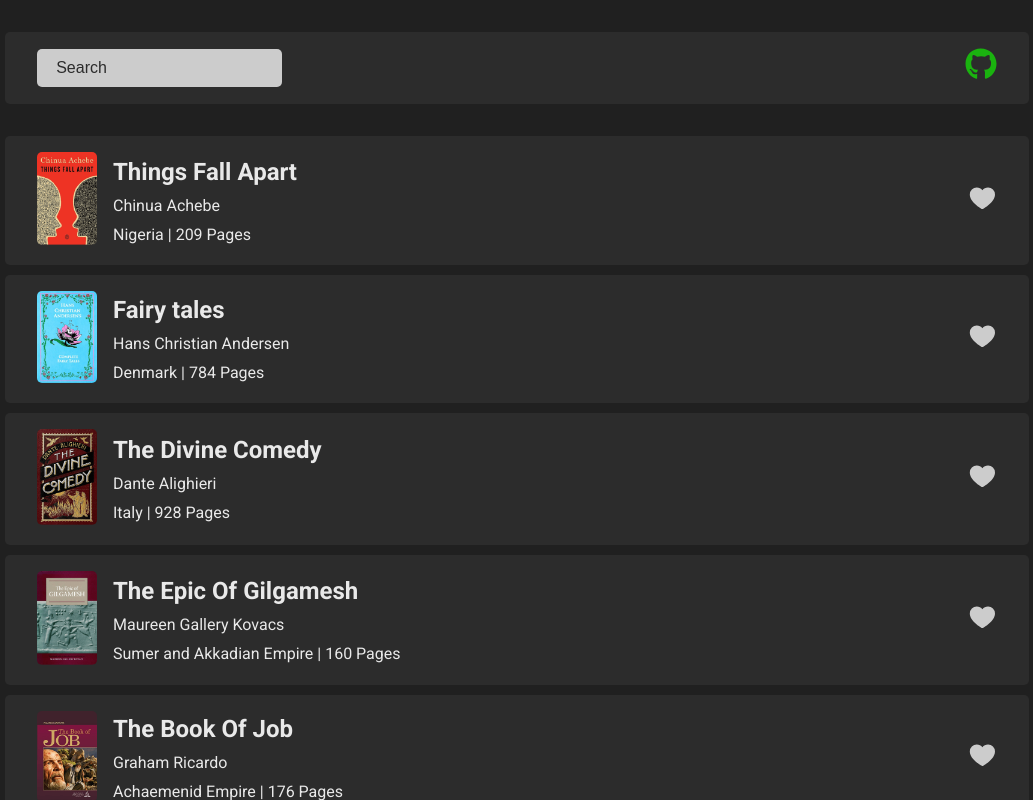
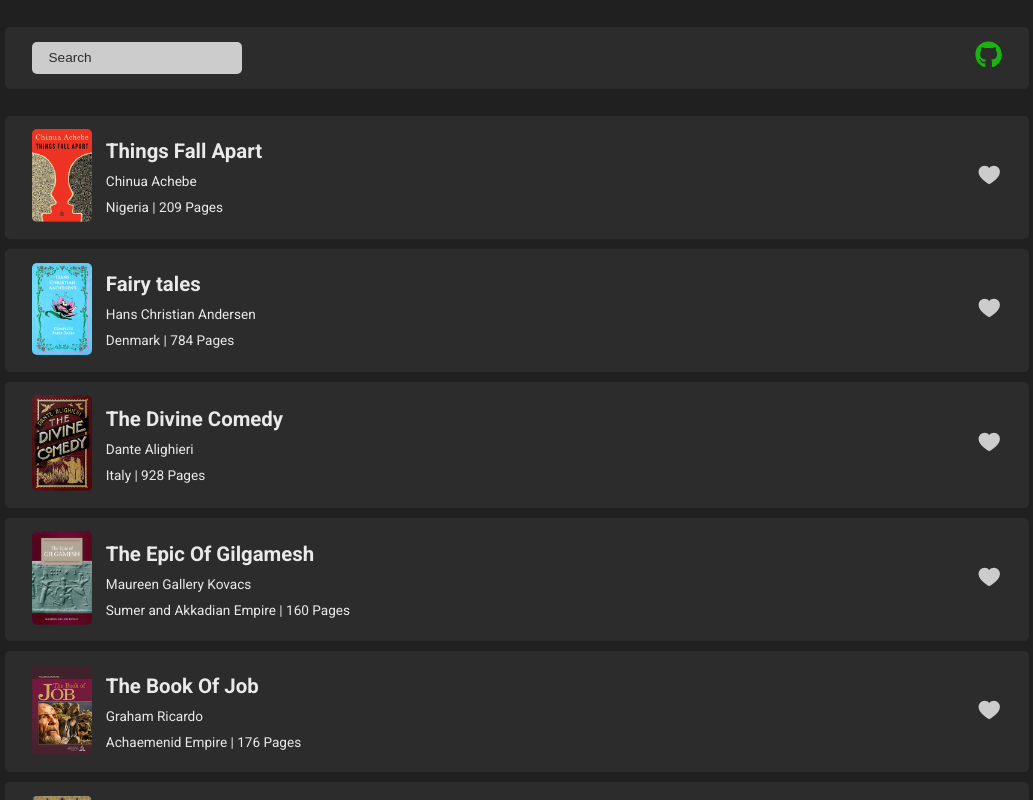
Before and after one commit to mahdl-karami/rjs-library-new, a React (Vite) app: page / in a window 1280 px wide. Shown: the top 800 px of the page, without its empty margins (123-1156 px from the left). Built offline with nearby package versions, Linux system fonts and the light colour scheme.

Commit message:
fix font size

```diff
--- a/src/index.css
+++ b/src/index.css
@@ -2,6 +2,7 @@
   --main-bg: #202020;
   --main-text: #e9e9e9;
   font-family: "Roboto", sans-serif;
+  font-size: 85%;
 }
 
 * {
```
